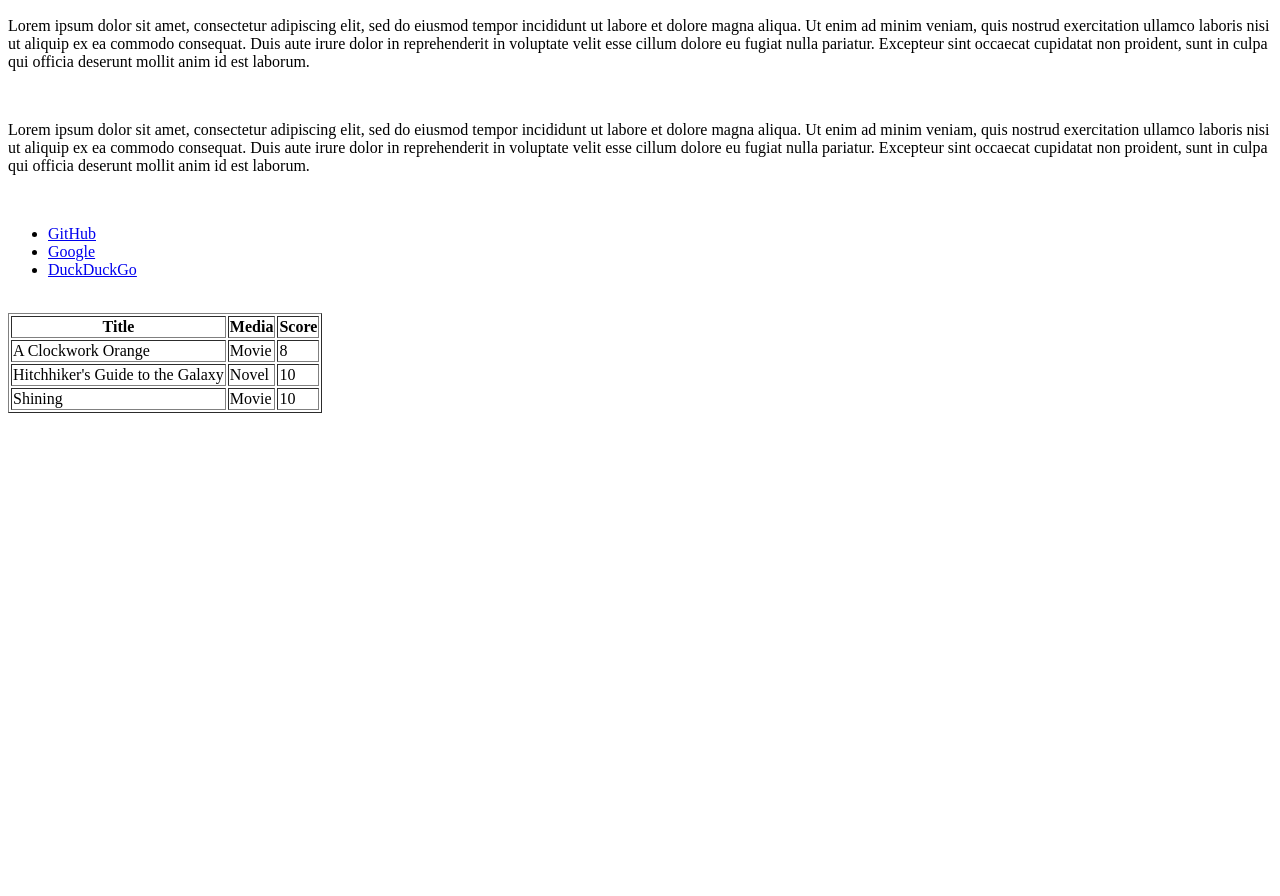
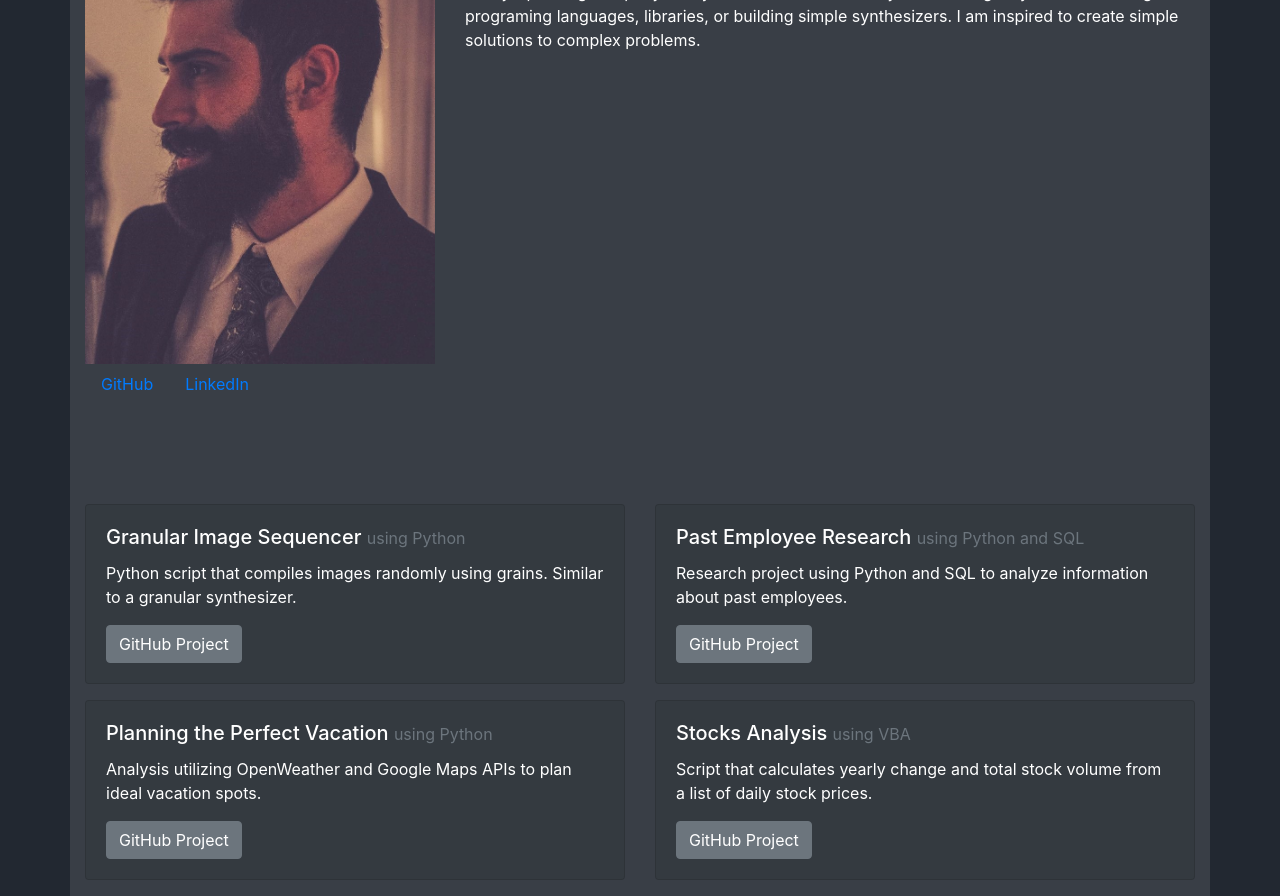
Before and after one commit to mdaxc6/mdaxc6.github.io, a plain HTML site: page index.html in a window 1280 px wide. Shown: the part 211-1107 px from the top of the page. Before the commit the page ends 800 px from the top, so only its background shows below. Drawn offline with nearby package versions, Linux system fonts and the light colour scheme.

Commit message:
updated layout and added links

```diff
--- a/index.html
+++ b/index.html
@@ -1,71 +1,97 @@
-<!DOCTYPE html>
-
-<html lang="en-us">
-
+<!doctype html>
+<html lang="en">
   <head>
+    <!-- Required meta tags -->
     <meta charset="utf-8">
-        <title>Student Bio</title>
+    <meta name="viewport" content="width=device-width, initial-scale=1">
+    <!-- Bootstrap CSS -->
+    <link rel="stylesheet" href="https://stackpath.bootstrapcdn.com/bootstrap/4.3.1/css/bootstrap.min.css" integrity="sha384-ggOyR0iXCbMQv3Xipma34MD+dH/1fQ784/j6cY/iJTQUOhcWr7x9JvoRxT2MZw1T" crossorigin="anonymous">
+    <link rel="stylesheet" href="style.css">
+    <title>Michael Absher's GitHub</title>
   </head>
 
-    <body>
-        <div>
+
+  <body style="background-color: #222831;">
+    <div class="container" style="background-color: #393e46; align-content: center;">
+        <div class="row">
+            <div class="col-md-12" style="text-align: center; color: white; padding-bottom: 15px;">
                 <h1>Michael Absher</h1>
             </div>
-
-        <div>
-            <img src="content/bean.png">
+        </div>
+        <div class="row">
+            <div class="col-md-4 col-lg-4" style="margin-bottom: 100px;">
+                <img src="content/headshot.jpg" class="img-fluid" alt="Responsive image">
+                <nav class="nav">
+                    <a class="nav-link active" href="https://github.com/mdaxc6">GitHub</a>
+                    <a class="nav-link" href="https://www.linkedin.com/in/michael-absher/">LinkedIn</a>
+                </nav>
+            </div>
+            <div class="col-md-8" style="color: white;">
+                <p id="bio">
+                    I am an aspiring Data Analyst earning their certificate in Data Visualization from Washington University in Saint Louis Missouri.
+                    I have experience with multiple programming languages such as Python and JavaScript.
+                    I can utilize these languages to effectively pull meaningful information from sets of data, both visually and empirically.
+                    I quickly learn new information and apply it in what I do. I am earning my certificate while working full time as a Project Manager for my family’s painting company.
+                    In my free time I find new ways to challenge myself like learning new programing languages, libraries, or building simple synthesizers.
+                    I am inspired to create simple solutions to complex problems.
+                </p>
+                <br/>
+            </div>
         </div>
 
-        <div>
-            <p>
-                Lorem ipsum dolor sit amet, consectetur adipiscing elit, sed do eiusmod tempor incididunt ut labore et dolore magna aliqua.
-                Ut enim ad minim veniam, quis nostrud exercitation ullamco laboris nisi ut aliquip ex ea commodo consequat.
-                Duis aute irure dolor in reprehenderit in voluptate velit esse cillum dolore eu fugiat nulla pariatur.
-                Excepteur sint occaecat cupidatat non proident, sunt in culpa qui officia deserunt mollit anim id est laborum.
-            </p>
-
-            <br/>
-
-            <p>
-                Lorem ipsum dolor sit amet, consectetur adipiscing elit, sed do eiusmod tempor incididunt ut labore et dolore magna aliqua.
-                Ut enim ad minim veniam, quis nostrud exercitation ullamco laboris nisi ut aliquip ex ea commodo consequat.
-                Duis aute irure dolor in reprehenderit in voluptate velit esse cillum dolore eu fugiat nulla pariatur.
-                Excepteur sint occaecat cupidatat non proident, sunt in culpa qui officia deserunt mollit anim id est laborum.
-            </p>
+        <div class="row">
+            <div class="col-sm-6">
+              <div class="card text-white bg-dark mb-3">
+                <div class="card-body">
+                  <h5 class="card-title">Granular Image Sequencer
+                    <small class="text-muted">using Python</small>
+                  </h5>
+                  <p class="card-text">Python script that compiles images randomly using grains. Similar to a granular synthesizer.</p>
+                  <a href="https://github.com/mdaxc6/Granular-Image-Sequencer" class="btn btn-secondary">GitHub Project</a>
+                </div>
+              </div>
+            </div>
+            <div class="col-sm-6">
+              <div class="card text-white bg-dark mb-3">
+                <div class="card-body">
+                  <h5 class="card-title">Past Employee Research
+                    <small class="text-muted">using Python and SQL</small>
+                  </h5>
+                  <p class="card-text">Research project using Python and SQL to analyze information about past employees.</p>
+                  <a href="https://github.com/mdaxc6/sql-challenge" class="btn btn-secondary">GitHub Project</a>
+                </div>
+              </div>
+            </div>
+          </div>
+          <div class="row">
+            <div class="col-sm-6">
+              <div class="card text-white bg-dark mb-3">
+                <div class="card-body">
+                  <h5 class="card-title">Planning the Perfect Vacation
+                    <small class="text-muted">using Python</small>
+                  </h5>
+                  <p class="card-text">Analysis utilizing OpenWeather and Google Maps APIs to plan ideal vacation spots.</p>
+                  <a href="https://github.com/mdaxc6/python-api-challenge" class="btn btn-secondary">GitHub Project</a>
+                </div>
+              </div>
+            </div>
+            <div class="col-sm-6">
+              <div class="card text-white bg-dark mb-3">
+                <div class="card-body">
+                  <h5 class="card-title">Stocks Analysis
+                    <small class="text-muted">using VBA</small>
+                  </h5>
+                  <p class="card-text">Script that calculates yearly change and total stock volume from a list of daily stock prices.</p>
+                  <a href="https://github.com/mdaxc6/vba-challenge" class="btn btn-secondary">GitHub Project</a>
+                </div>
+              </div>
+            </div>
           </div>
 
-        <br/>
 
-        <ul>
-            <li><a href='github.com/mdaxc6'>GitHub</a></li>
-            <li><a href='google.com'>Google</a></li>
-            <li><a href='duckduckgo.com'>DuckDuckGo</a></li>
-        </ul>
 
-        <br/>
+    </div>
 
-        <table border="1">
-            <tr>
-              <th>Title</th>
-              <th>Media</th>
-              <th>Score</th>
-            </tr>
-            <tr>
-              <td>A Clockwork Orange</td>
-              <td>Movie</td>
-              <td>8</td>
-            </tr>
-            <tr>
-              <td>Hitchhiker's Guide to the Galaxy</td>
-              <td>Novel</td>
-              <td>10</td>
-            </tr>
-            <tr>
-              <td>Shining</td>
-              <td>Movie</td>
-              <td>10</td>
-            </tr>
-          </table>
+    <script src="https://cdn.jsdelivr.net/npm/bootstrap@5.0.0-beta3/dist/js/bootstrap.bundle.min.js" integrity="sha384-JEW9xMcG8R+pH31jmWH6WWP0WintQrMb4s7ZOdauHnUtxwoG2vI5DkLtS3qm9Ekf" crossorigin="anonymous"></script>
   </body>
-
 </html>
--- /dev/null
+++ b/style.css
@@ -0,0 +1,3 @@
+#bio {
+    color: white;
+}
```
Also changed, not shown: content/bean.png (deleted), content/headshot.jpg (added). Lines whose indentation alone changed are shown as unchanged.
